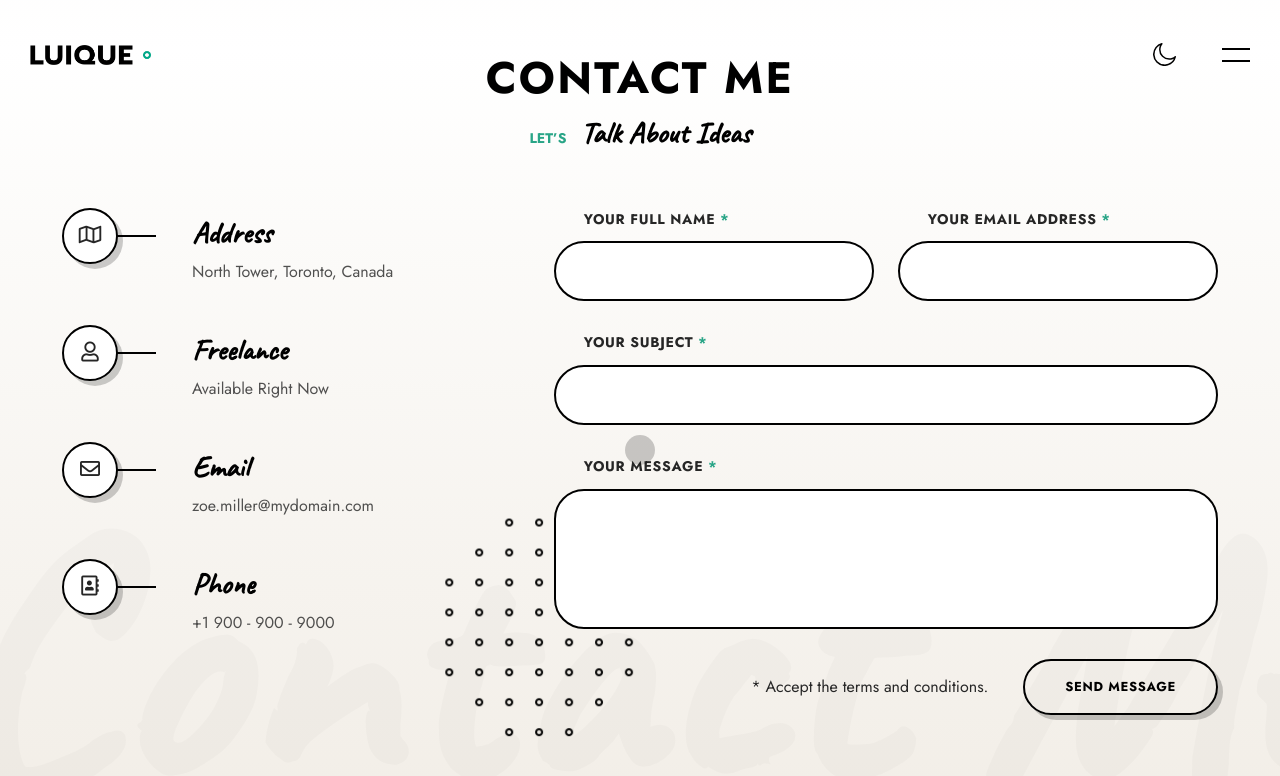
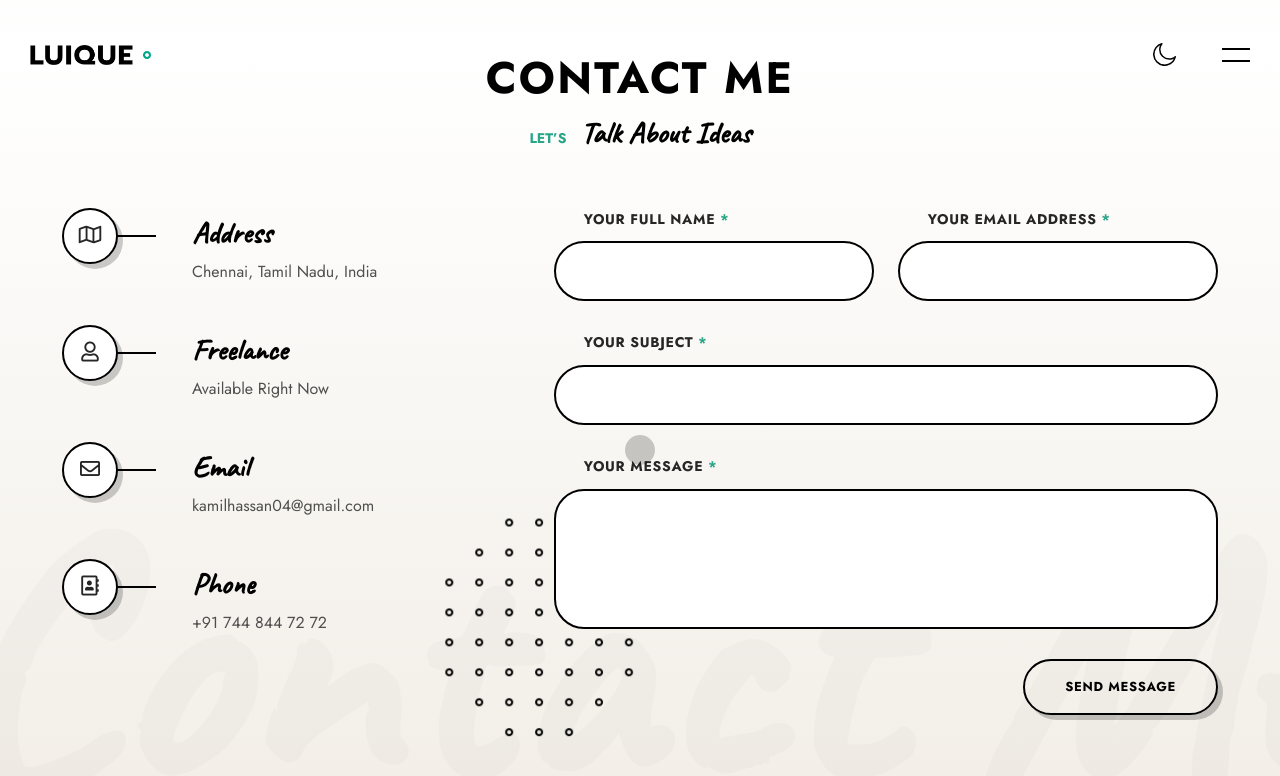
Before and after one commit to Bit-Blazer/Bit-Blazer, a Jekyll site: the page built from index.html, in a window 1280 px wide and 900 px high, scrolled down 8251 px. Shown: the top 776 px of the window. Built offline with Jekyll 4.4.1, drawn with Linux system fonts in a browser that asks for light colours.

Commit message:
Set url and baseurl for GitHub Pages
Update personal information

Add transparent pic

Update formspree endpoint

add gitignore

```diff
--- a/_config.yml
+++ b/_config.yml
@@ -33,8 +33,8 @@ title: "Luique - CV Resume & Personal Portfolio Jekyll Theme"
 email: "your-email@example.com"
 description: "Jekyll Resume / CV / vCard / Portfolio and Personal Portfolio by bslthemes"
 author: "Admin"
-baseurl: "" # the subpath of your site, e.g. /blog
-url: "" # the base hostname & protocol for your site, e.g. http://example.com
+baseurl: "/Bit-Blazer" # the subpath of your site, e.g. /blog
+url: "https://bit-blazer.github.io" # the base hostname & protocol for your site, e.g. http://example.com
 date_format: "%d %B %Y"
 
 # paginations & permalinks
@@ -47,7 +47,7 @@ disqus_comments: "yes" # yes - show disqus comments, no - hide disqus comments
 disqus_shortname: "glitche-jekyll-theme" # read more here https://help.disqus.com/customer/portal/articles/466208-what-s-a-shortname-
 
 # formsubmit.io
-formspree_endpoint: "https://formspree.io/f/your_endpoint" # sign up on https://formspree.io/ and create your form endpoint
+formspree_endpoint: "https://formspree.io/f/manjkvaa" # sign up on https://formspree.io/ and create your form endpoint
 
 # collections
 collections:
--- a/_data/content.yml
+++ b/_data/content.yml
@@ -6,8 +6,8 @@
 ### Hero [ hero-image ]
 hero:
   image: "assets/img/profile2.png"
-  image_alt: "Zoé Miller"
-  title: "<b>Zoé</b> Miller"
+  image_alt: "Kamil Hassan"
+  title: "<b>Kamil</b> Hassan"
   before_title: "Hello, <b>my name is</b>"
   after_title: "I am <strong>Web Developer</strong>"
   description: "From France, Paris. I have rich experience in web design, also I am good at wordpress. I love to talk with you about our unique."
@@ -257,7 +257,7 @@ contacts:
   list:
     - label: "Address"
       icon: "far fa-map"
-      text: "North Tower, Toronto, Canada"
+      text: "Chennai, Tamil Nadu, India"
 
     - label: "Freelance"
       icon: "far fa-user"
@@ -265,11 +265,11 @@ contacts:
 
     - label: "Email"
       icon: "far fa-envelope"
-      text: "zoe.miller@mydomain.com"
+      text: "kamilhassan04@gmail.com"
 
     - label: "Phone"
       icon: "far fa-address-book"
-      text: "+1 900 - 900 - 9000"
+      text: "+91 744 844 72 72"
 
 ### Portfolio [ portfolio ]
 #items generates from dir /_works/*
--- a/_data/settings.yml
+++ b/_data/settings.yml
@@ -10,13 +10,13 @@ settings:
 preloader:
   logo:
     image: "assets/img/logo2.png"
-    alt: "Zoé Miller"
+    alt: "Kamil Hassan"
 
 ### Header
 header:
   logo:
     image: "assets/img/logo2.png"
-    alt: "Zoé Miller"
+    alt: "Kamil Hassan"
 
 ### Social
 social:
--- a/_data/ui-text.yml
+++ b/_data/ui-text.yml
@@ -25,7 +25,7 @@ ui_text:
   message:              "Message"
   your_message:         "Your Message"
   send_message:         "Send Message"
-  accept_terms:         "* Accept the terms and conditions."
+  # accept_terms:         "* Accept the terms and conditions."
   thanks_message:       "Thanks, your message is sent successfully."
   see_project:          "View Project"
   new:                  "new"
--- a/_includes/section-contacts.html
+++ b/_includes/section-contacts.html
@@ -84,7 +84,7 @@
                     </div>
                   </div>
                   <div class="col-xs-12 col-sm-12 col-md-12 col-lg-12 align-right">
-                    <div class="terms-label">{{ ui_text.accept_terms }}</div>
+                    <!-- <div class="terms-label">{{ ui_text.accept_terms }}</div> -->
                     <a href="#" class="btn" onclick="$('#cform').submit(); return false;">
                       <span>{{ ui_text.send_message }}</span>
                     </a>
```
Also changed, not shown: assets/img/profile2.png, 1 other file.
